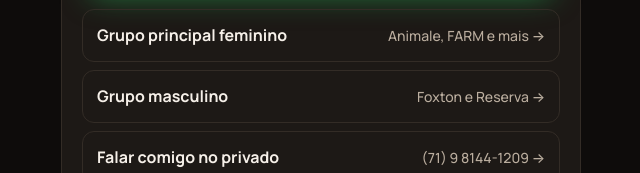
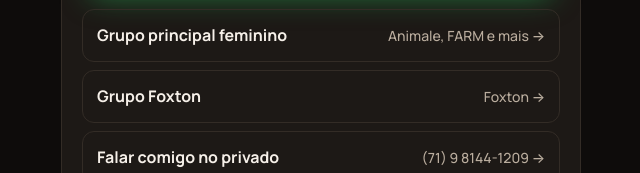
Before and after one commit to jessicaoffpremium/jessicaoffpremium.github.io, a plain HTML site: page nv.html in a window 1280 px wide. Shown: the part 2411-2584 px from the top of the page, without its empty margins (319-959 px from the left). Drawn offline with nearby package versions, Linux system fonts and the light colour scheme.

Commit message:
Link do grupo Foxton na página NV

```diff
--- a/nv.html
+++ b/nv.html
@@ -151,7 +151,7 @@ footer a{color:var(--accent)}
 <h2 id="entra" style="margin:0">Feito para quem ama NV</h2>
 <p>Entra e testa. Se não fizer sentido, é só sair. Mas a próxima peça NV que você quer pode chegar amanhã de manhã.</p>
 <a class="cta" data-ev="nv_final" href="https://chat.whatsapp.com/D5ihYECkmr7BYC7D9cmN9m" target="_blank" rel="noopener"><svg viewBox="0 0 24 24" fill="currentColor" aria-hidden="true"><path d="M12 2a10 10 0 0 0-8.6 15.1L2 22l5-1.3A10 10 0 1 0 12 2Zm0 18.2a8.2 8.2 0 0 1-4.2-1.2l-.3-.2-3 .8.8-2.9-.2-.3A8.2 8.2 0 1 1 12 20.2Zm4.5-6.1c-.2-.1-1.5-.7-1.7-.8-.2-.1-.4-.1-.6.1l-.8 1c-.1.2-.3.2-.5.1a6.7 6.7 0 0 1-3.3-2.9c-.2-.4.2-.4.7-1.3.1-.2 0-.3 0-.4l-.8-1.8c-.2-.5-.4-.4-.6-.4h-.5a1 1 0 0 0-.7.3 3 3 0 0 0-.9 2.2 5.2 5.2 0 0 0 1.1 2.8 11.9 11.9 0 0 0 4.6 4c1.7.7 2.3.8 3.2.6.5-.1 1.5-.6 1.7-1.2.2-.6.2-1.1.2-1.2-.1-.1-.3-.2-.5-.3Z"/></svg>Quero entrar no grupo NV</a>
-<div class="alt"><a data-ev="ir_grupo_principal" href="grupo.html">Grupo principal feminino <span>Animale, FARM e mais →</span></a><a data-ev="ir_grupo_masculino" href="masculino.html">Grupo masculino <span>Foxton e Reserva →</span></a>
+<div class="alt"><a data-ev="ir_grupo_principal" href="grupo.html">Grupo principal feminino <span>Animale, FARM e mais →</span></a><a data-ev="ir_grupo_masculino" href="masculino.html">Grupo Foxton <span>Foxton →</span></a>
 <a data-ev="whatsapp_jessica" href="https://wa.me/5571981441209?text=Oi%20J%C3%A9ssica!%20Quero%20ajuda%20com%20uma%20pe%C3%A7a." target="_blank" rel="noopener">Falar comigo no privado <span>(71) 9 8144-1209 →</span></a>
 <a data-ev="site_off" href="https://www.offpremium.com.br/?utmi_campaign=i184" target="_blank" rel="noopener">Ir para o site da OFF <span>Use o código i184 →</span></a>
 </div>
```
